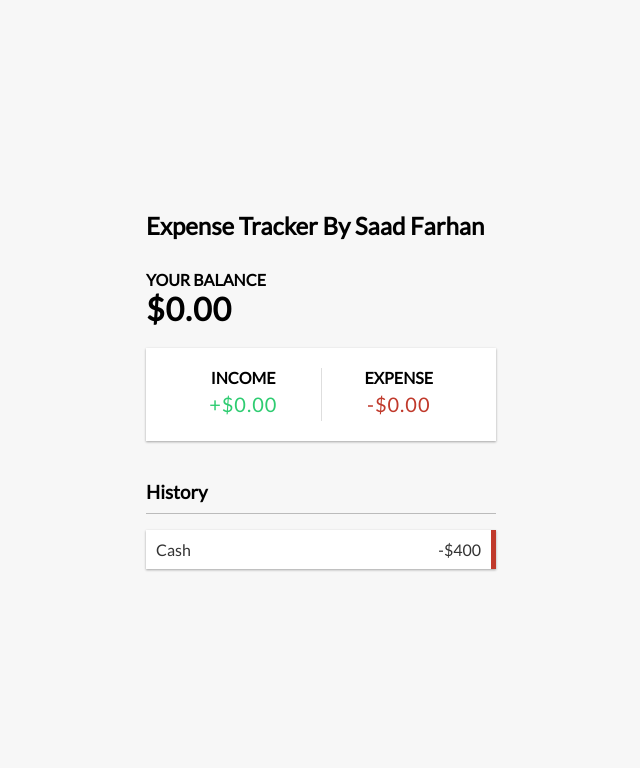
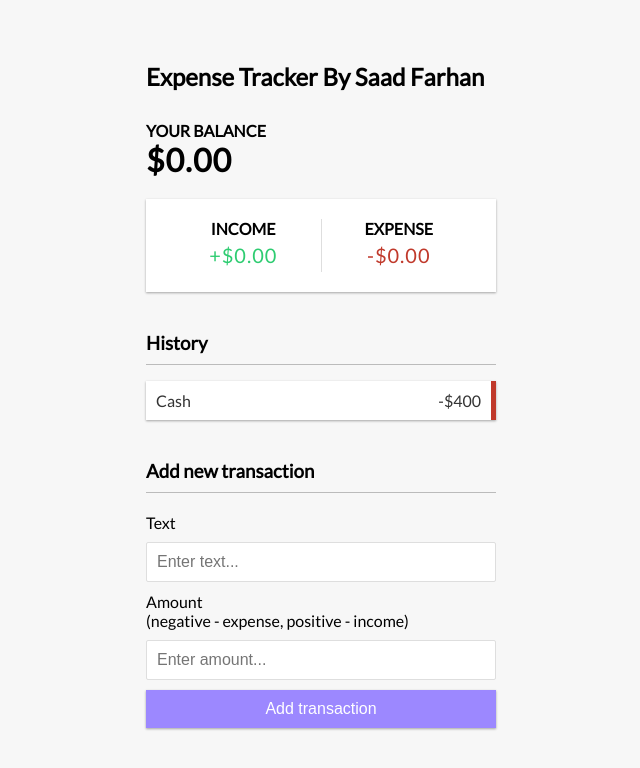
Before and after one commit to SaadFarhanIdress/project-1-expense-tracker, a React (Create React App) app: page / in a window 1280 px wide. Shown: the top 768 px of the page, without its empty margins (319-959 px from the left). Built offline with nearby package versions, Linux system fonts and the light colour scheme.

Commit message:
Imported TransactionForm and used it in App.js

```diff
--- a/src/App.js
+++ b/src/App.js
@@ -3,6 +3,7 @@ import './App.css';
 import { Balance } from "./components/Balance";
 import { IncomeExpense } from "./components/IncomeExpense";
 import { TransactionHistory } from "./components/TransactionHistory";
+import { TransactionForm } from "./components/TransactionForm";
 
 function App() {
   return (
@@ -12,6 +13,7 @@ function App() {
         <Balance />
         <IncomeExpense />
         <TransactionHistory />
+        <TransactionForm />
       </div>
     </div>
   );
```
Also changed, not shown: 1 other file (tests, documents, lock files or other folders).
